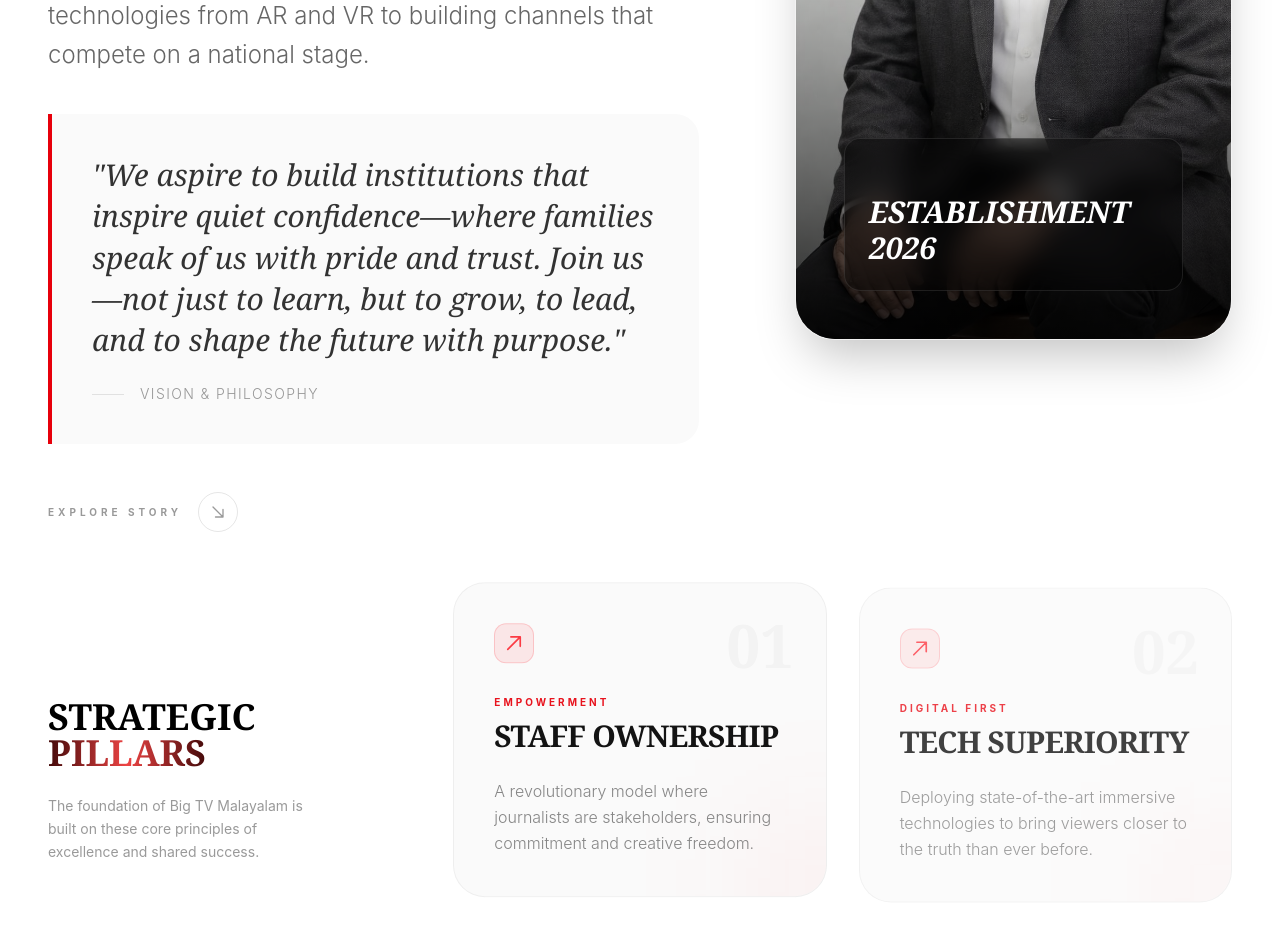
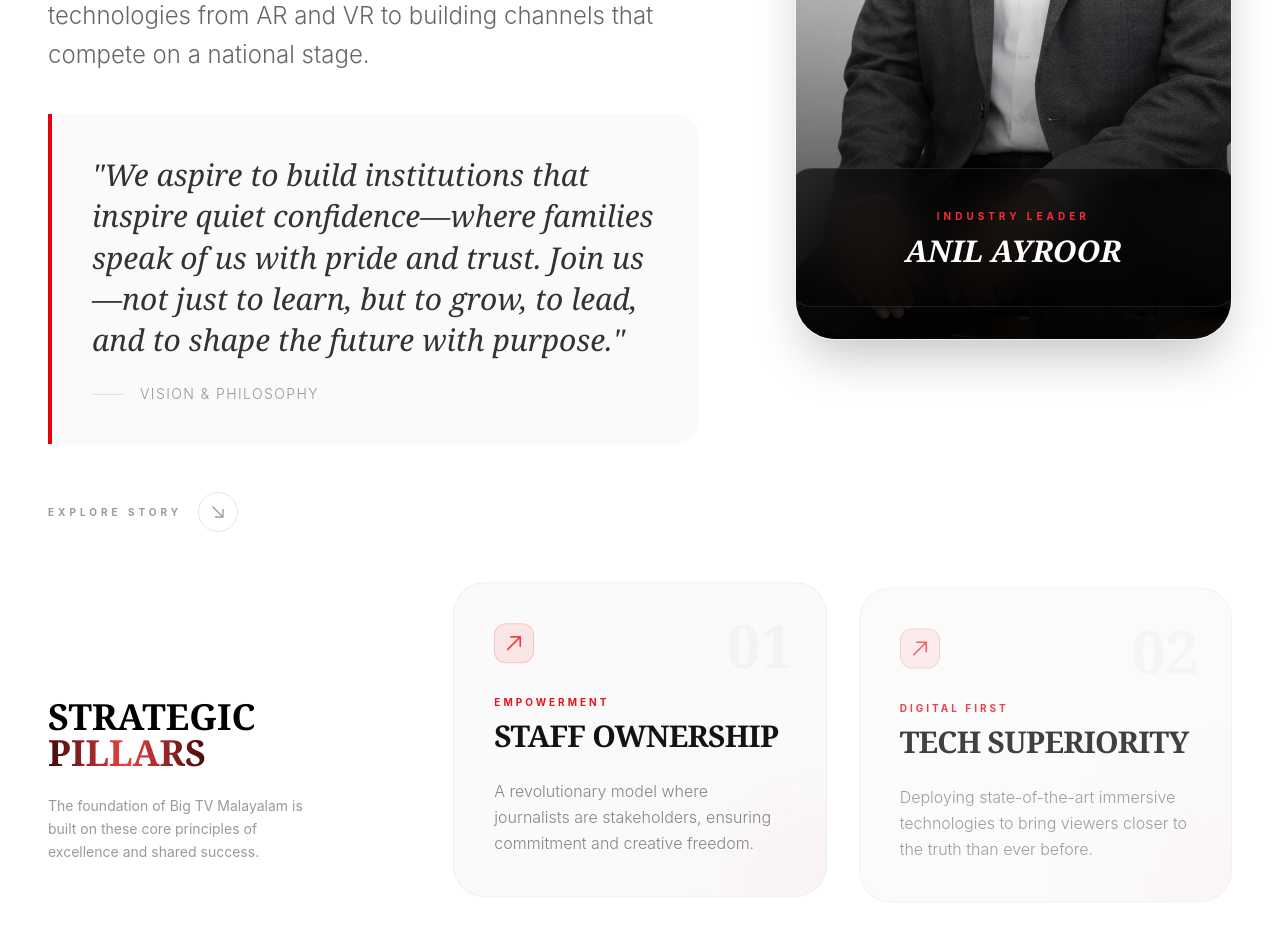
Before and after one commit to WebJrSocialBureau/Anil_Ayroor, a React (Vite) app: page / in a window 1280 px wide. Shown: the part 4180-5116 px from the top of the page. Built offline with nearby package versions, Linux system fonts and the light colour scheme.

Commit message:
About section photo write corrections

```diff
--- a/src/components/About.jsx
+++ b/src/components/About.jsx
@@ -145,19 +145,20 @@ const About = () => {
             <div className="absolute top-0 right-0 w-32 h-32 bg-red-500/10 blur-[80px] rounded-full"></div>
 
             {/* Visual Callouts */}
-            <div className="absolute bottom-12 left-12 right-12">
+            <div className="absolute bottom-8 left-0 right-0 px-6 flex justify-center">
               <motion.div
                 initial={{ opacity: 0, y: 30 }}
                 whileInView={{ opacity: 1, y: 0 }}
                 viewport={{ once: true }}
                 transition={{ duration: 0.8, delay: 0.5 }}
+                className="w-full flex justify-center"
               >
-                <div className="bg-black/40 backdrop-blur-md border border-white/10 p-6 rounded-2xl inline-block">
-                  <span className="text-black/3 uppercase tracking-[0.4em] mb-4 text-[10px] font-bold block">
+                <div className="bg-black/60 backdrop-blur-xl border border-white/10 p-5 md:p-10 px-8 md:px-16 rounded-3xl inline-block min-w-[240px] md:min-w-[450px] text-center shadow-2xl">
+                  <span className="text-red-500 uppercase tracking-[0.4em] mb-3 text-[8px] md:text-[10px] font-bold block">
                     Industry Leader
                   </span>
-                  <h3 className="text-3xl font-display font-black text-white uppercase italic">
-                    Establishment 2026
+                  <h3 className="text-xl sm:text-2xl md:text-3xl font-display font-black text-white uppercase italic leading-none">
+                    Anil Ayroor
                   </h3>
                 </div>
               </motion.div>
```
